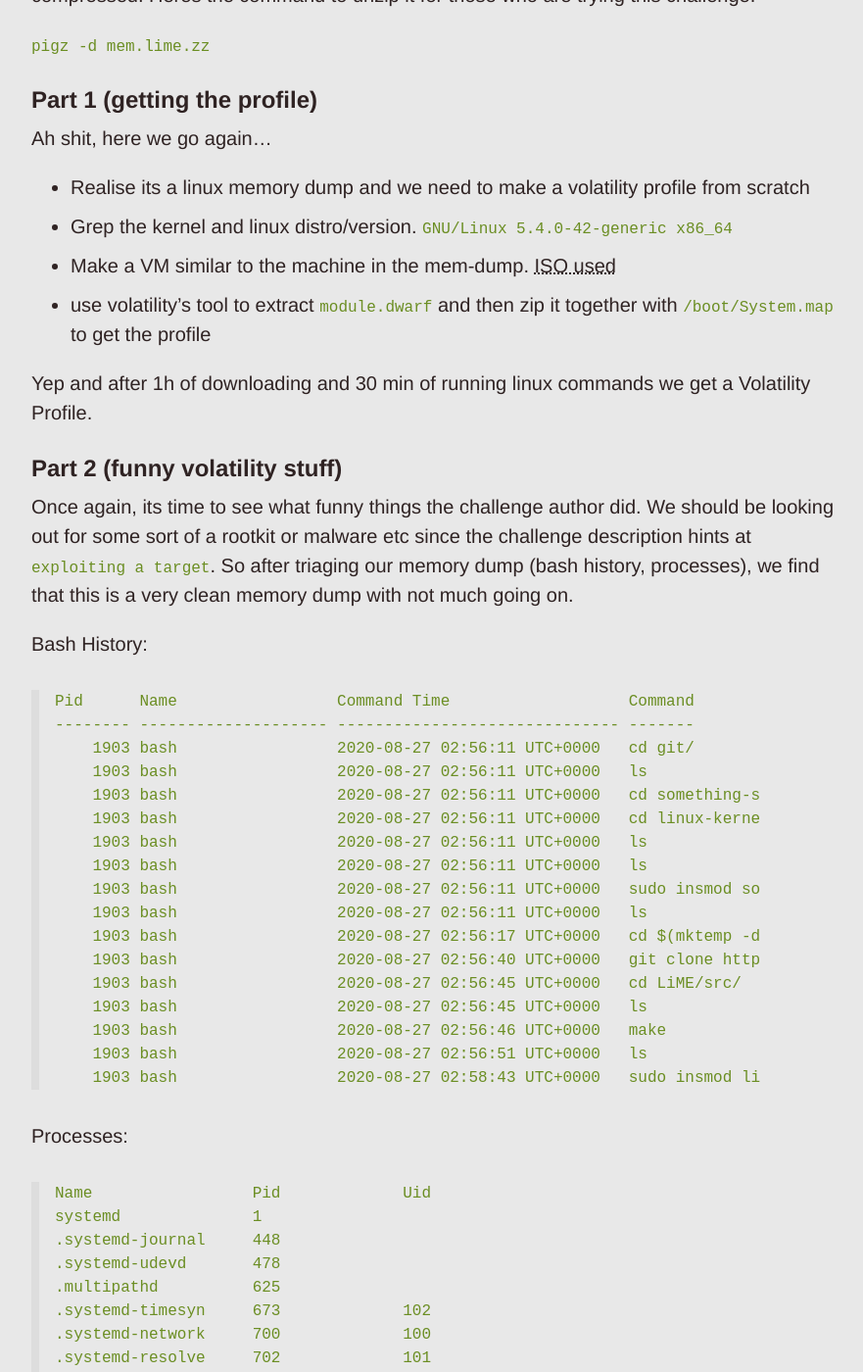
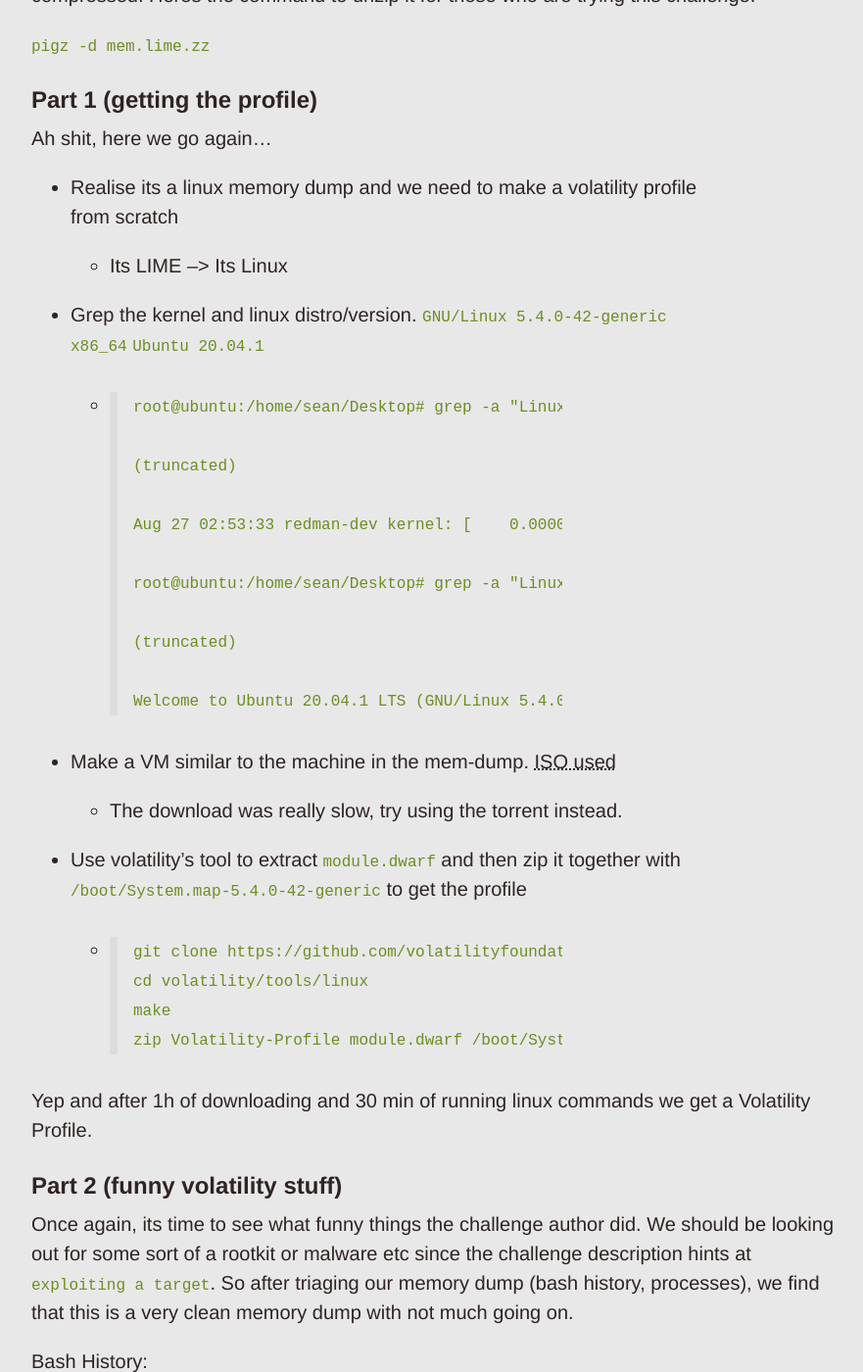
Before and after one commit to dbsqwerty/dbsqwerty.github.io, a Jekyll site: the page built from _posts/2021-04-25-TAMUctf.md, in a window 1280 px wide and 1400 px high, scrolled down 1411 px. Shown: the whole window at 98% size, without its empty margins (112-993 px from the left). Built offline with Jekyll 4.4.1, drawn with Linux system fonts in a browser that asks for light colours; some of the changed text lies outside the part shown.

Commit message:
finally prob correct

````diff
--- a/_posts/2021-04-25-TAMUctf.md
+++ b/_posts/2021-04-25-TAMUctf.md
@@ -31,9 +31,37 @@ Evidently extracting out the mem-dump took 1h due to my failure to recognise it
 Ah shit, here we go again...
 
 * Realise its a linux memory dump and we need to make a volatility profile from scratch
-* Grep the kernel and linux distro/version. `GNU/Linux 5.4.0-42-generic x86_64`
+
+  * Its LIME --> Its Linux
+
+* Grep the kernel and linux distro/version. `GNU/Linux 5.4.0-42-generic x86_64` `Ubuntu 20.04.1`
+
+  * ```
+    root@ubuntu:/home/sean/Desktop# grep -a "Linux version" mem.lime
+
+    (truncated)
+
+    Aug 27 02:53:33 redman-dev kernel: [    0.000000] Linux version 5.4.0-42-generic (buildd@lgw01-amd64-038) (gcc version 9.3.0 (Ubuntu 9.3.0-10ubuntu2)) #46-Ubuntu SMP Fri Jul 10 00:24:02 UTC 2020 (Ubuntu 5.4.0-42.46-generic 5.4.44)
+
+    root@ubuntu:/home/sean/Desktop# grep -a "Linux 5.4.0-42-generic x86_64" mem.lime
+
+    (truncated)
+
+    Welcome to Ubuntu 20.04.1 LTS (GNU/Linux 5.4.0-42-generic x86_64)
+    ```
+
 * Make a VM similar to the machine in the mem-dump. [ISO used](http://old-releases.ubuntu.com/releases/20.04.1/ubuntu-20.04.1-desktop-amd64.iso)
-* use volatility's tool to extract `module.dwarf` and then zip it together with `/boot/System.map` to get the profile
+
+  * The download was really slow, try using the torrent instead.
+
+* Use volatility's tool to extract `module.dwarf` and then zip it together with `/boot/System.map-5.4.0-42-generic` to get the profile
+
+  * ```bash
+    git clone https://github.com/volatilityfoundation/volatility.git
+    cd volatility/tools/linux
+    make
+    zip Volatility-Profile module.dwarf /boot/System.map-5.4.0-42-generic
+    ```
 
 Yep and after 1h of downloading and 30 min of running linux commands we get a Volatility Profile.
 
@@ -245,7 +273,5 @@ bruh in case you missed it, here it is. **`gigem{redman_has_bad_memory}`**
 ### Takeaways
 
 * I need to git gud at RE.
-
 * There's always multiple ways to solve a challenge (in this case static analysis and just loading the kernel module)
-
 * Thanks [Daniao](https://daniao.ws/) for helping RE the module :)
````
Also changed, not shown: other parts of _posts/2021-04-25-TAMUctf.md (+4 -4 lines).
